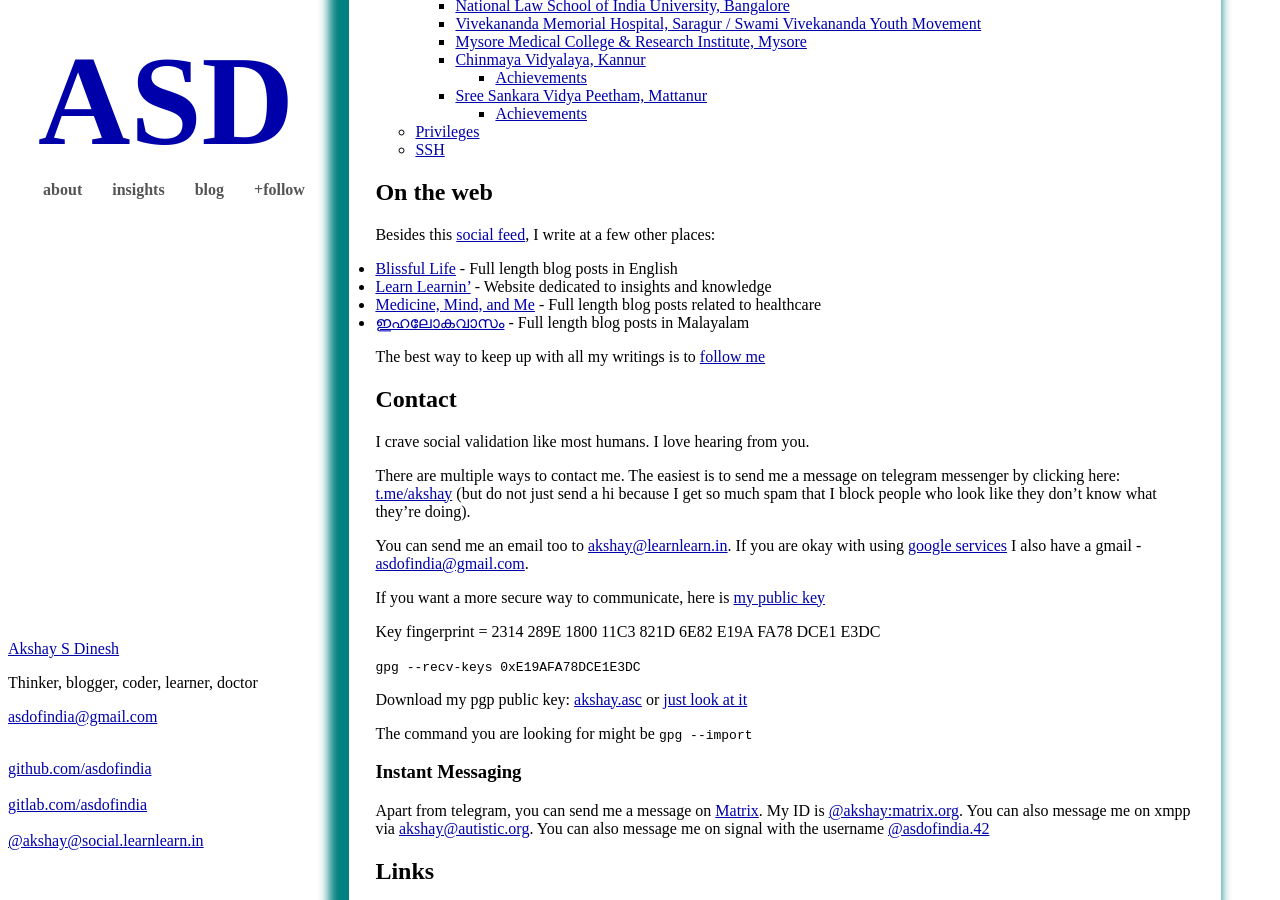
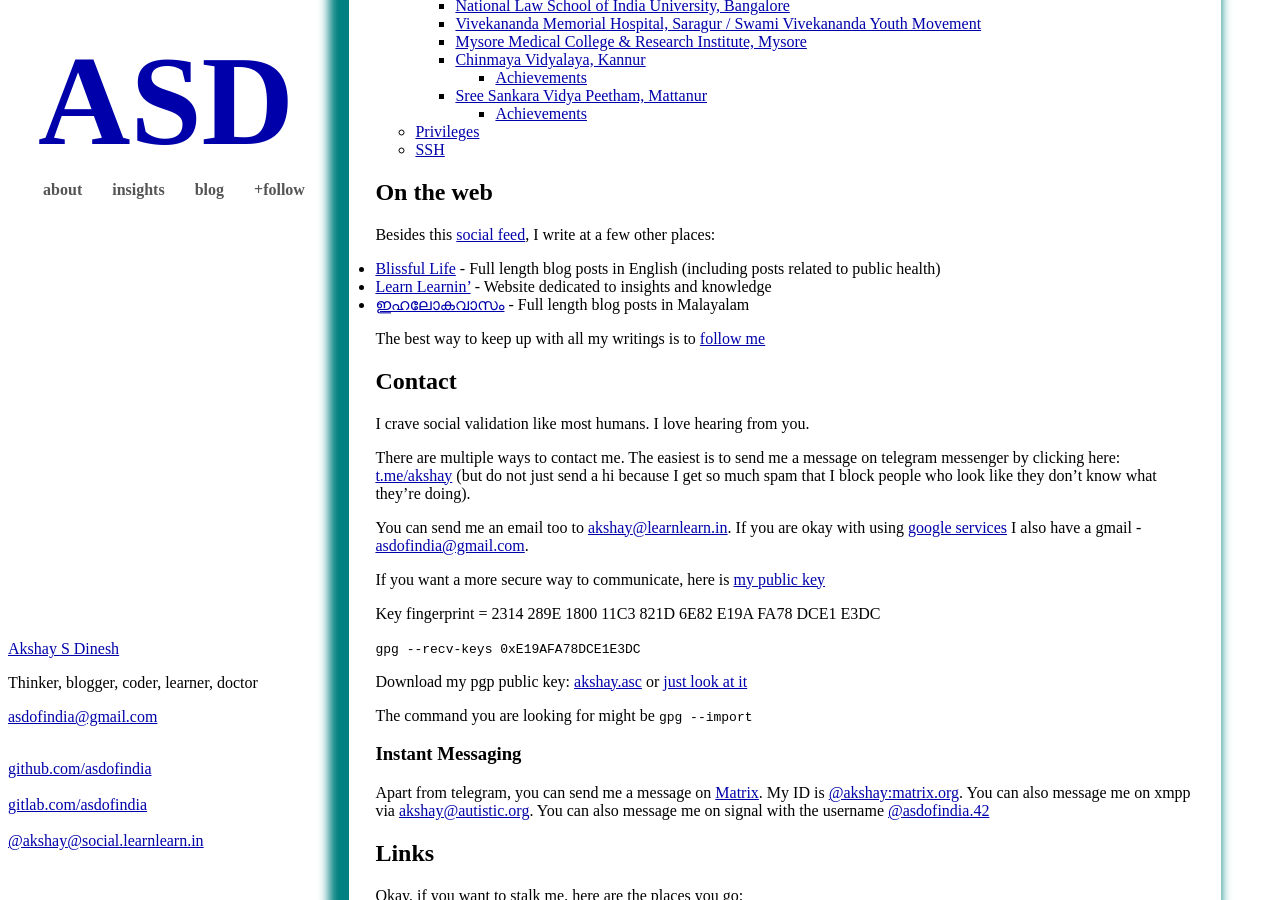
Before and after one commit to asdofindia/asdofindia.github.io, a Jekyll site: the page built from about.md, in a window 1280 px wide and 900 px high, scrolled down 1035 px. Built offline with Jekyll 4.4.1, drawn with Linux system fonts in a browser that asks for light colours.

Commit message:
medicine blog merged

```diff
--- a/about.md
+++ b/about.md
@@ -20,9 +20,8 @@ Since this page is too long, here's a table of contents:
 
 ## On the web
 Besides this [social feed](https://asd.learnlearn.in/welcome/), I write at a few other places:
-* [Blissful Life](https://blog.learnlearn.in) - Full length blog posts in English
+* [Blissful Life](https://blog.learnlearn.in) - Full length blog posts in English (including posts related to public health)
 * [Learn Learnin'](https://learnlearn.in) - Website dedicated to insights and knowledge
-* [Medicine, Mind, and Me](https://mbbshacker.blogspot.com) - Full length blog posts related to healthcare
 * [ഇഹലോകവാസം](https://ihalokavaasam.blogspot.com) - Full length blog posts in Malayalam
 
 The best way to keep up with all my writings is to [follow me](../follow/)
```
